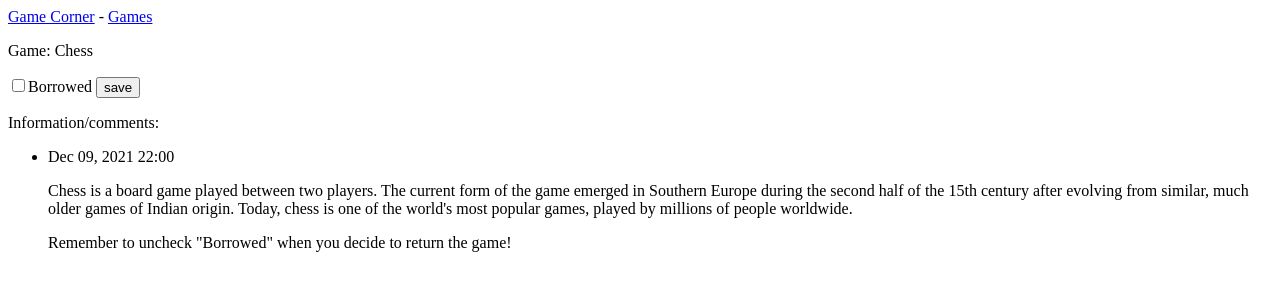
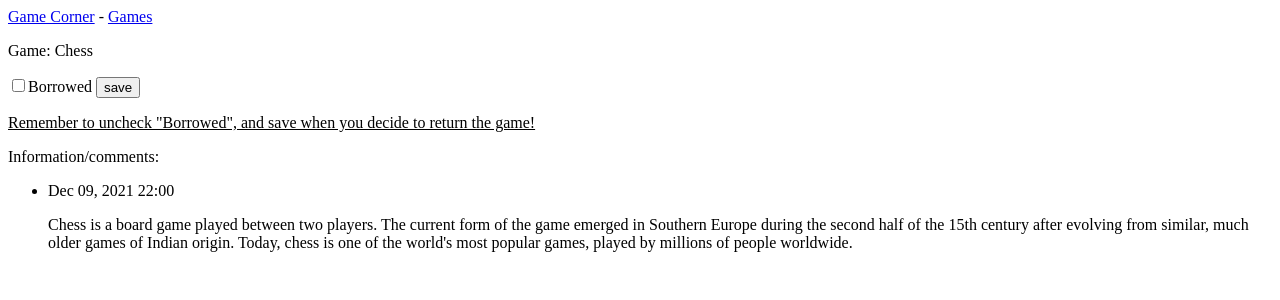
Before and after one commit to v1mis/gamecorner, a Django app: page /games/1/ in a window 1280 px wide. Shown: the top 300 px of the page. Run offline with Django 4.2, Linux system fonts and the light colour scheme; data comes from the database, SQL or seed files in the repository; both versions use the stored data as it was after the commit.

Commit message:
AAAAAAAAAAA

```diff
--- a/board_game_site/settings.py
+++ b/board_game_site/settings.py
@@ -33,6 +33,9 @@ ALLOWED_HOSTS = []
 INSTALLED_APPS = [
     #MY APPS
     'board_game_sites',
+
+    #THIRD PARTY APPS
+    'bootstrap4',
 
     #DEFAULT DJANGO APPS
     'django.contrib.admin',
--- a/board_game_sites/templates/board_game_sites/game.html
+++ b/board_game_sites/templates/board_game_sites/game.html
@@ -7,6 +7,8 @@
 <!-- BORROWED LAATIKKO -->
 <input type="checkbox" id="checkbox1">Borrowed</input>
 <button type="button" onClick="save()">save</button>
+
+<p><u>Remember to uncheck "Borrowed", and save when you decide to return the game!</u></p>
 
 <script>
 //TALLENNUSFUNKTIO
@@ -30,10 +32,6 @@ document.getElementById("checkbox1").checked = checked;
         <p>{{ info.text|linebreaks }}</p>
     </li>
 
-
-
-
-    <p>Remember to uncheck "Borrowed" when you decide to return the game!</p>
 {% empty %}
     <li>There is no information on this game yet!</li>
 {% endfor %}
--- a/board_game_sites/templates/board_game_sites/index.html
+++ b/board_game_sites/templates/board_game_sites/index.html
@@ -2,6 +2,6 @@
 
 {% block content %}
 
-<p>The go to place for renting board games!</p>
+<p>The go-to place for renting board games!</p>
 
 {% endblock content %}
--- a/board_game_sites/urls.py
+++ b/board_game_sites/urls.py
@@ -1,7 +1,6 @@
 #URL PATTERNS FOR board_game_sites
 
 from django.urls import path
-from django.urls.resolvers import URLPattern
 from . import views
 
 app_name = 'board_game_sites'
--- a/board_game_sites/views.py
+++ b/board_game_sites/views.py
@@ -1,5 +1,4 @@
 from django.shortcuts import render, redirect
-import board_game_sites
 from board_game_sites.forms import GameForm
 
 from board_game_sites.models import Boardgame
```
Also changed, not shown: db.sqlite3.
